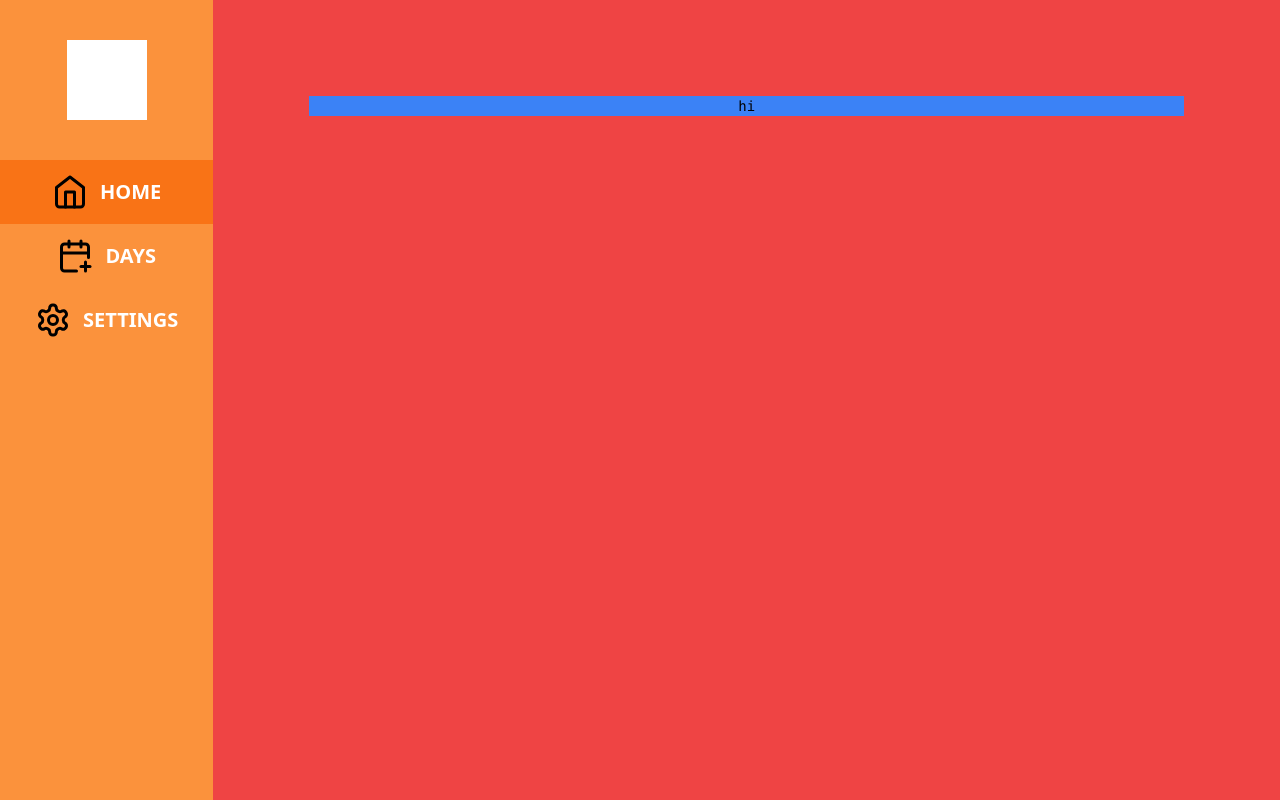
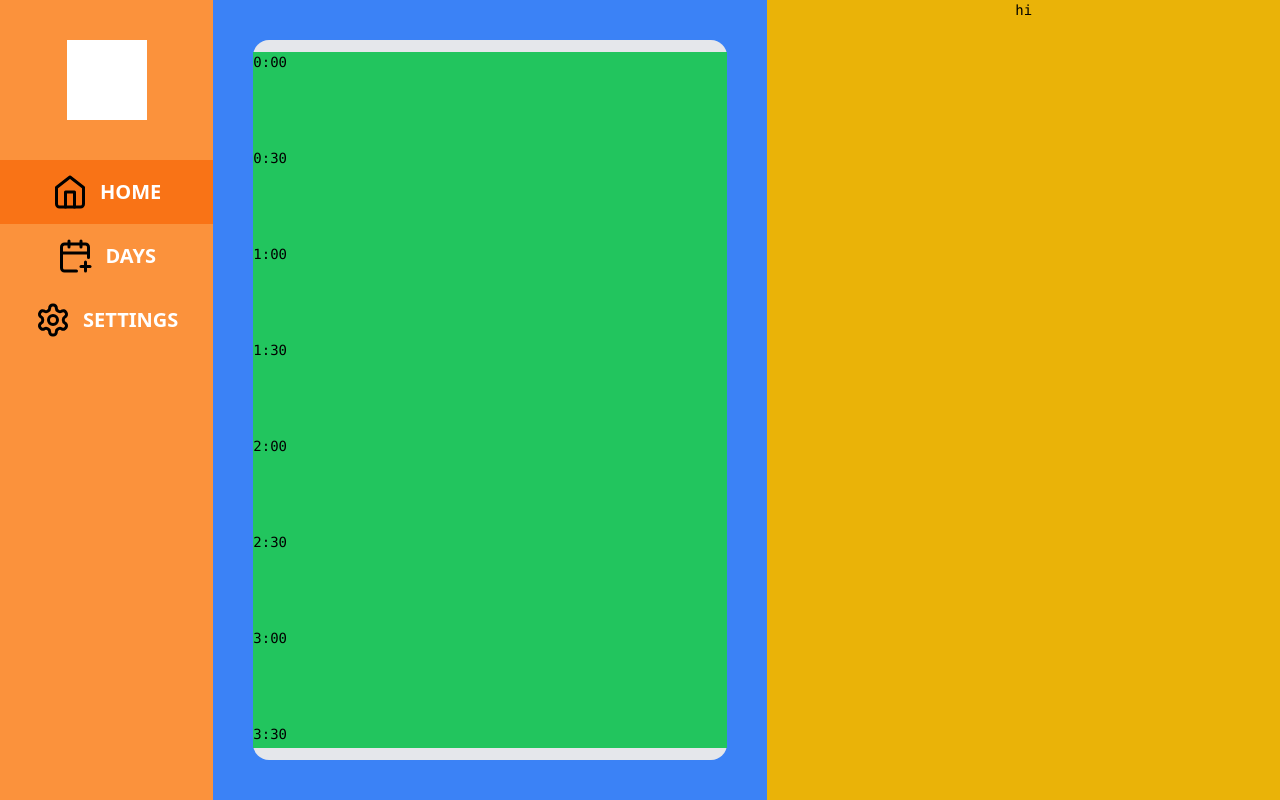
Before and after one commit to ouckah/one-day, a Next.js app: page / in a window 1280 px wide. Built offline with nearby package versions, Linux system fonts and the light colour scheme.

Commit message:
✨ basic calendar!

```diff
--- a/app/globals.css
+++ b/app/globals.css
@@ -1,6 +1,21 @@
 @tailwind base;
 @tailwind components;
 @tailwind utilities;
+
+@layer utilities {
+    @variants responsive {
+      /* Hide scrollbar for Chrome, Safari and Opera */
+      .no-scrollbar::-webkit-scrollbar {
+          display: none;
+      }
+
+      /* Hide scrollbar for IE, Edge and Firefox */
+      .no-scrollbar {
+          -ms-overflow-style: none;  /* IE and Edge */
+          scrollbar-width: none;  /* Firefox */
+      }
+  }
+}
 
 :root {
   --foreground-rgb: 0, 0, 0;
--- a/app/page.tsx
+++ b/app/page.tsx
@@ -1,7 +1,14 @@
+import { DayScheduler } from "@/components/Day Scheduler";
+
 export default function Home() {
   return (
-    <main className="flex w-full min-h-screen flex-col items-center justify-between p-24 bg-red-500">
-      <div className="flex flex-col z-10 w-full max-w-5xl items-center justify-between font-mono text-sm lg:flex bg-blue-500">
+    <main className="flex flex-row w-full min-h-screen h-full items-center justify-between bg-red-500">
+      <div className="flex flex-col z-10 w-full max-w-5xl h-screen items-center justify-between p-10 font-mono text-sm lg:flex bg-blue-500">
+
+        <DayScheduler />
+
+      </div>
+      <div className="flex flex-col z-10 w-full max-w-5xl min-h-screen h-full items-center justify-between font-mono text-sm lg:flex bg-yellow-500">
 
         <h1>hi</h1>
 
--- /dev/null
+++ b/components/Day Scheduler/index.tsx
@@ -0,0 +1,37 @@
+'use client'
+export const DayScheduler = ({ }) => {
+
+    const times = [
+        "0:00",
+        "0:30",
+        "1:00",
+        "1:30",
+        "2:00",
+        "2:30",
+        "3:00",
+        "3:30",
+        "4:00",
+        "4:30",
+        "5:00",
+        "5:30",
+    ];
+
+    return (
+        <>
+
+            <div className="flex flex-col w-full h-full bg-gray-200 rounded-2xl py-3">
+                <div className="w-full h-full overflow-y-scroll no-scrollbar">
+                    {
+                        times.map((time, index) => (
+                            <div className="flex flex-row w-full h-24 bg-green-500" key={index}>
+                                <h1>{time}</h1>
+                            </div>
+                        ))
+                    }
+                </div>
+            </div>
+
+        </>
+    )
+
+}
```
